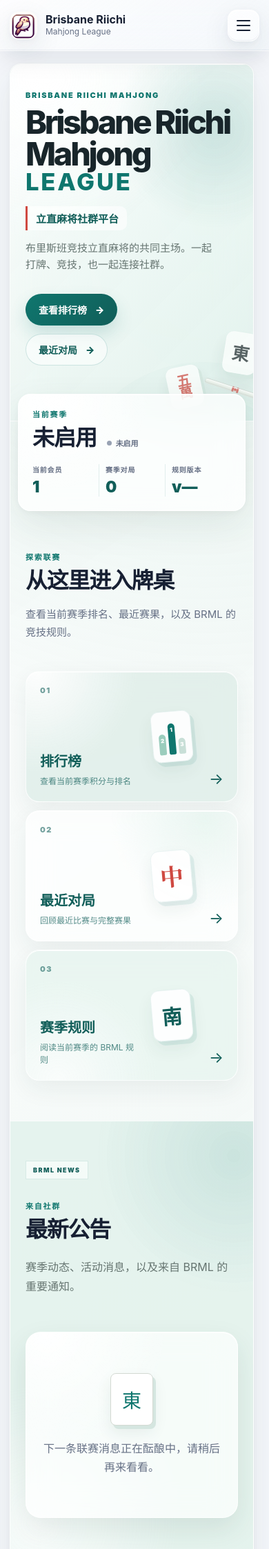
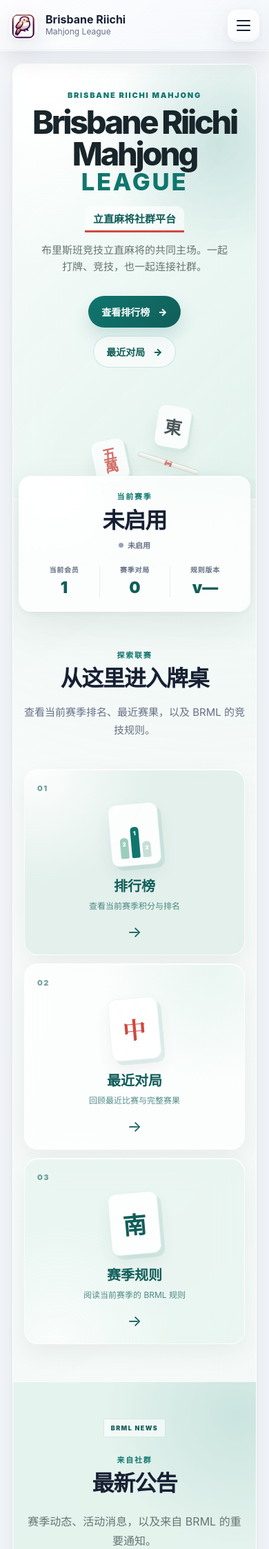
Before and after one commit to BOXIFAN/majhong-web, a Flask app: page / in a window 390 px wide. Shown: the top 2246 px of the page at 69% size. Run offline with Flask 3, Linux system fonts and the light colour scheme; data comes from the database, SQL or seed files in the repository; data that the repository does not hold is empty.

Commit message:
Center and contain mobile homepage layout

```diff
--- a/static/style.css
+++ b/static/style.css
@@ -3696,31 +3696,71 @@ select:focus {
 
 @media (max-width: 760px) {
   .home-page {
-    margin-inline: -6px;
-    border-radius: 20px;
+    width: 100%;
+    max-width: 100%;
+    margin-inline: 0;
+    border-radius: 18px;
+  }
+
+  .home-page > *,
+  .home-page section,
+  .home-page article,
+  .home-page header,
+  .home-page div {
+    min-width: 0;
+    max-width: 100%;
   }
 
   .home-hero {
     min-height: auto;
     grid-template-columns: 1fr;
-    padding: 48px 30px 88px;
+    justify-items: center;
+    padding: 44px 22px 196px;
+    text-align: center;
   }
 
   .home-hero-copy {
+    display: grid;
+    justify-items: center;
     max-width: 100%;
   }
 
   .home-hero h1 {
+    width: 100%;
+    max-width: 560px;
     font-size: clamp(43px, 12vw, 66px);
+    overflow-wrap: anywhere;
+  }
+
+  .home-season-name {
+    max-width: 100%;
+    justify-content: center;
+    border-left: 0;
+    border-bottom: 3px solid var(--home-red);
+    border-radius: 10px 10px 0 0;
+    text-align: center;
+    overflow-wrap: anywhere;
+    word-break: break-word;
+  }
+
+  .home-hero-lead {
+    margin-inline: auto;
+    text-align: center;
+  }
+
+  .home-hero .hero-actions {
+    justify-content: center;
   }
 
   .home-hero-visual {
     position: absolute;
-    right: -20px;
-    bottom: 10px;
-    width: 170px;
+    right: auto;
+    left: 50%;
+    bottom: 16px;
+    width: 190px;
     min-height: 170px;
-    opacity: 0.72;
+    opacity: 0.78;
+    transform: translateX(-50%);
   }
 
   .hero-table-mark {
@@ -3750,20 +3790,50 @@ select:focus {
   }
 
   .season-overview {
-    width: calc(100% - 30px);
+    width: calc(100% - 20px);
     grid-template-columns: 1fr;
     gap: 22px;
-    margin-top: -40px;
+    margin-top: -34px;
     padding: 24px;
+  }
+
+  .season-heading {
+    display: grid;
+    justify-items: center;
+    text-align: center;
+  }
+
+  .season-heading h2 {
+    display: block;
+    width: 100%;
+    margin-right: 0;
+    font-size: 24px;
+    line-height: 1.12;
+    overflow-wrap: anywhere;
+    word-break: break-word;
+  }
+
+  .season-status {
+    margin-top: 10px;
+  }
+
+  .season-stats {
+    width: 100%;
+    text-align: center;
   }
 
   .season-stats div:first-child {
     border-left: 0;
-    padding-left: 0;
   }
 
   .season-stats div {
-    padding-inline: 14px;
+    min-width: 0;
+    padding-inline: 10px;
+  }
+
+  .season-stats dt {
+    line-height: 1.35;
+    overflow-wrap: anywhere;
   }
 
   .home-section-head,
@@ -3774,44 +3844,123 @@ select:focus {
 
   .home-section-head {
     gap: 20px;
+    justify-items: center;
+    text-align: center;
+  }
+
+  .home-section-head > p {
+    margin-inline: auto;
+    text-align: center;
   }
 
   .explore-grid {
     grid-template-columns: 1fr;
+    justify-items: center;
   }
 
   .explore-card {
-    min-height: 210px;
-    grid-template-columns: 1fr 110px auto;
-    grid-template-rows: auto 1fr;
+    width: 100%;
+    max-width: 380px;
+    min-height: 290px;
+    grid-template-columns: 1fr;
+    grid-template-rows: auto auto auto auto;
+    justify-items: center;
+    align-items: center;
+    gap: 14px;
+    text-align: center;
+  }
+
+  .explore-number {
+    justify-self: start;
   }
 
   .explore-icon {
-    grid-column: 2;
-    grid-row: 1 / -1;
+    grid-column: 1;
+    grid-row: 2;
+    width: 84px;
+    height: 106px;
   }
 
   .explore-copy {
     grid-column: 1;
+    grid-row: 3;
+    justify-items: center;
+    align-self: center;
+  }
+
+  .explore-copy small {
+    max-width: 250px;
   }
 
   .explore-arrow {
-    grid-column: 3;
+    grid-column: 1;
+    grid-row: 4;
+    align-self: center;
+    justify-self: center;
+  }
+
+  .announcement-intro,
+  .community-copy {
+    display: grid;
+    justify-items: center;
+    text-align: center;
+  }
+
+  .announcement-community .home-eyebrow {
+    margin-top: 24px;
+  }
+
+  .announcement-intro > p:last-of-type {
+    max-width: 420px;
+  }
+
+  .announcement-story {
+    width: 100%;
+    overflow: hidden;
+  }
+
+  .announcement-story h3,
+  .announcement-meta,
+  .announcement-content {
+    overflow-wrap: anywhere;
+    word-break: break-word;
   }
 
   .community-image {
-    min-height: 340px;
+    width: 100%;
+    min-height: 0;
+    aspect-ratio: 4 / 3;
+  }
+
+  .community-image::after {
+    right: auto;
+    left: 50%;
+    max-width: calc(100% - 28px);
+    text-align: center;
+    white-space: nowrap;
+    transform: translateX(-50%);
+  }
+
+  .community-copy > p:not(.home-eyebrow) {
+    max-width: 460px;
+    text-align: center;
+  }
+
+  .community-contacts,
+  .community-contacts .contact-block,
+  .community-contacts .contact-links {
+    justify-content: center;
   }
 }
 
 @media (max-width: 480px) {
   .home-page {
-    margin-inline: -4px;
-    border-radius: 16px;
+    margin-inline: 0;
+    border-radius: 15px;
   }
 
   .home-hero {
-    padding: 38px 22px 80px;
+    padding: 38px 18px 190px;
   }
 
   .home-hero h1 {
@@ -3828,7 +3977,8 @@ select:focus {
 
   .home-hero .hero-actions {
     display: grid;
-    justify-items: start;
+    justify-items: center;
+    width: 100%;
   }
 
   .home-button {
@@ -3836,8 +3986,8 @@ select:focus {
   }
 
   .season-overview {
-    width: calc(100% - 22px);
-    padding: 20px;
+    width: calc(100% - 16px);
+    padding: 20px 14px;
   }
 
   .season-stats dd {
@@ -3849,7 +3999,7 @@ select:focus {
   }
 
   .home-section {
-    padding: 58px 22px;
+    padding: 54px 16px;
   }
 
   .home-page h2 {
@@ -3857,15 +4007,18 @@ select:focus {
   }
 
   .explore-card {
-    min-height: 190px;
-    grid-template-columns: 1fr 76px auto;
-    padding: 20px;
+    min-height: 270px;
+    grid-template-columns: 1fr;
+    grid-template-rows: auto auto auto auto;
+    padding: 20px 18px;
   }
 
   .explore-icon {
-    width: 58px;
-    height: 74px;
-    font-size: 29px;
+    grid-column: 1;
+    grid-row: 2;
+    width: 72px;
+    height: 90px;
+    font-size: 34px;
   }
 
   .explore-rank {
```
